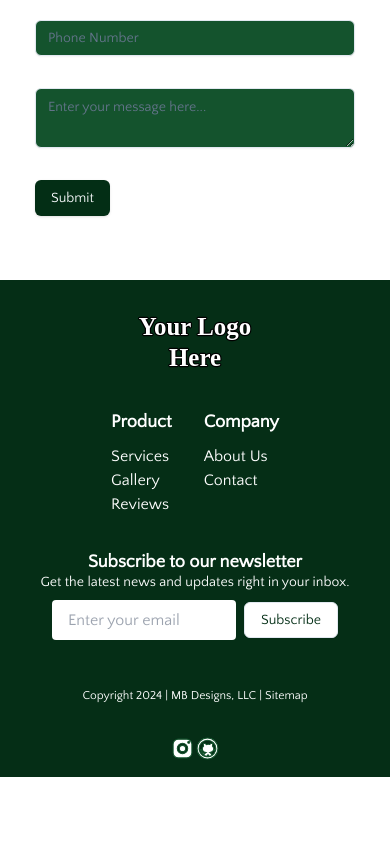
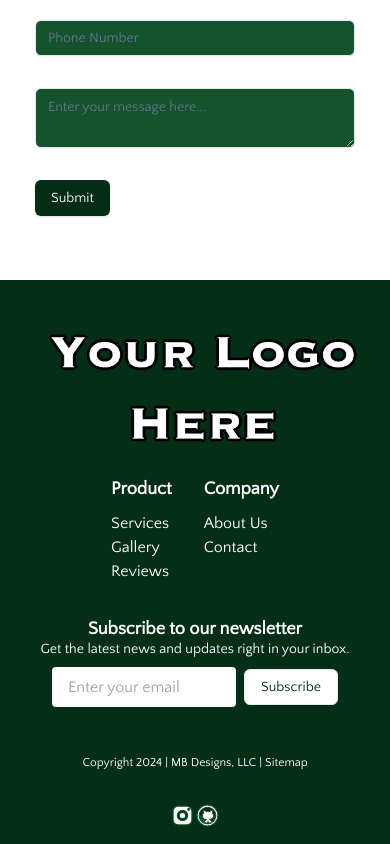
Before and after one commit to isaacsheyliger/mpa-demo, a Next.js app: page / in a window 390 px wide. Shown: the part 4093-4937 px from the top of the page. Before the commit the page ends 4870 px from the top, so only its background shows below. Built offline with nearby package versions, Linux system fonts and the light colour scheme; a web font is replaced by a local one.

Commit message:
fix logos

```diff
--- a/src/app/_components/footer.tsx
+++ b/src/app/_components/footer.tsx
@@ -2,7 +2,7 @@ import Link from "next/link"
 import Image from "next/image";
 import { Button } from "@/components/ui/button"
 import { ContactForm } from './contactform';
-import yourlogo from "../../../public/yourlogotext.svg"
+import yourlogo from "../../../public/logotext.png"
 
 /**
  * Footer component that displays a logo, product links, company links, and a subscription form.
@@ -25,9 +25,9 @@ export function Footer() {
         </div>
         <div className="container mx-auto grid grid-cols-1 md:grid-cols-3 gap-8">
             {/* Logo */}
-            <div className="flex justify-center md:justify-start md:ml-12">
+            <div className="relative flex justify-center md:justify-start md:ml-12">
                 <Image
-                className="h-16"
+                className=""
                 src={yourlogo}
                 alt="Logo"
                 />
--- a/src/app/_components/nav.tsx
+++ b/src/app/_components/nav.tsx
@@ -5,7 +5,7 @@ import Link from "next/link"
 import Image from "next/image"
 import { cn } from "@/lib/utils"
 import { useMediaQuery } from "../_hooks/use-media-query"
-import yourlogo from "../../../public/yourlogotext.svg"
+import yourlogo from "../../../public/logotext.png"
 
 import {
   NavigationMenu,
```
Also changed, not shown: public/logotext.png (added), public/logotext.svg.
